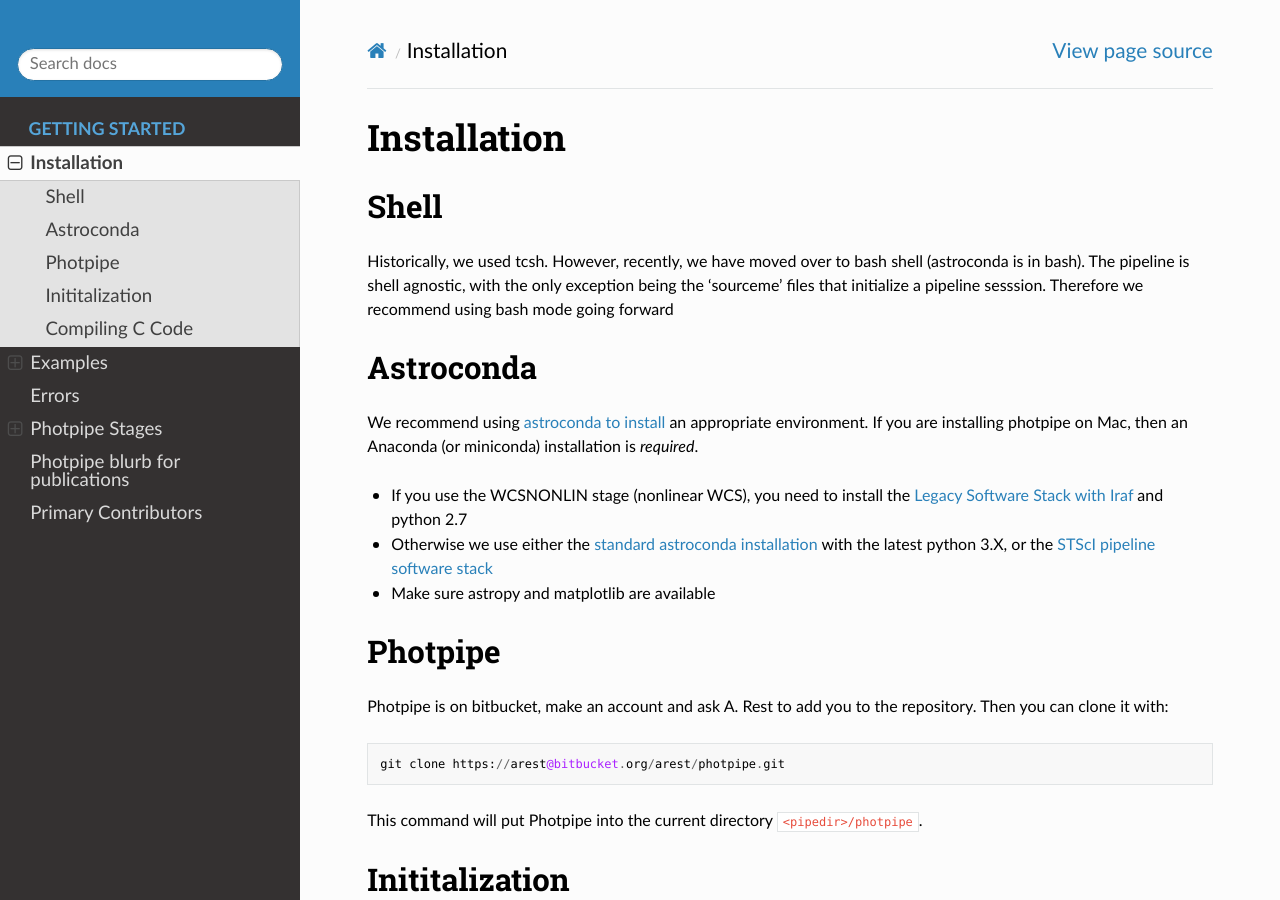
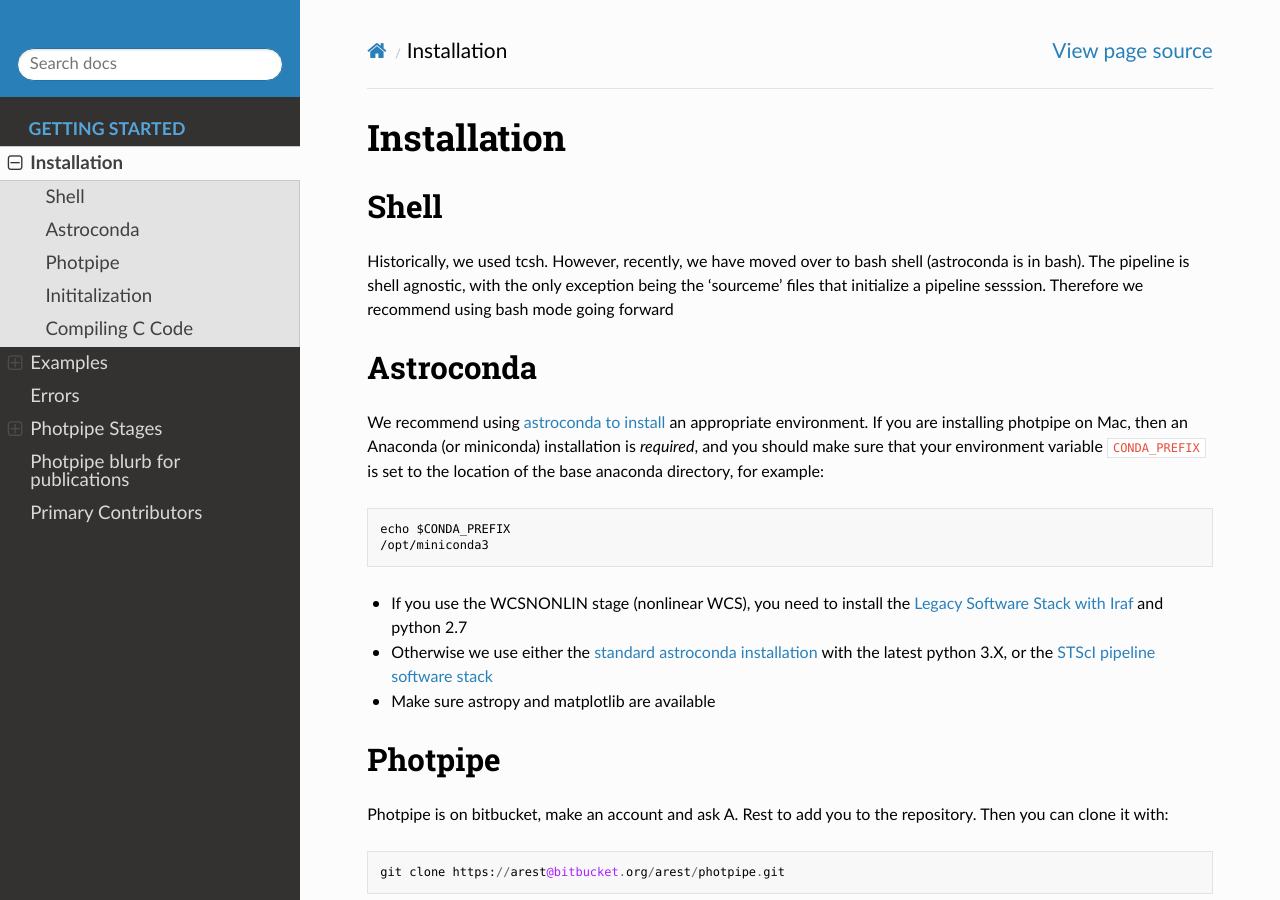
Before and after one commit to jpierel14/photpipe_docs, a Sphinx documentation site: the page built from docs/source/install.rst, in a window 1280 px wide and 900 px high. Built offline with Sphinx 7.4.7 and the Read the Docs theme 2.0.0, drawn with Linux system fonts in a browser that asks for light colours; the version number could not be read and is left out.

Commit message:
gcc update

```diff
--- a/docs/source/install.rst
+++ b/docs/source/install.rst
@@ -10,7 +10,10 @@
 Astroconda
 ==========
 
-We recommend using `astroconda to install <http://astroconda.readthedocs.io/en/latest/installation.html>`_ an appropriate environment. If you are installing photpipe on Mac, then an Anaconda (or miniconda) installation is *required*.
+We recommend using `astroconda to install <http://astroconda.readthedocs.io/en/latest/installation.html>`_ an appropriate environment. If you are installing photpipe on Mac, then an Anaconda (or miniconda) installation is *required*, and you should make sure that your environment variable ``CONDA_PREFIX`` is set to the location of the base anaconda directory, for example::
+
+   echo $CONDA_PREFIX
+   /opt/miniconda3
 
 - If you use the WCSNONLIN stage (nonlinear WCS), you need to install the `Legacy Software Stack with Iraf <https://astroconda.readthedocs.io/en/latest/installation.html#iraf-install>`_ and python 2.7
 - Otherwise we use either the `standard astroconda installation <https://astroconda.readthedocs.io/en/latest/installation.html#standard-install>`_ with the latest python 3.X, or the `STScI pipeline software stack <https://astroconda.readthedocs.io/en/latest/installation.html#pipeline-install-jump>`_
```
Also changed, not shown: other parts of docs/source/install.rst (+0 -1 lines).
